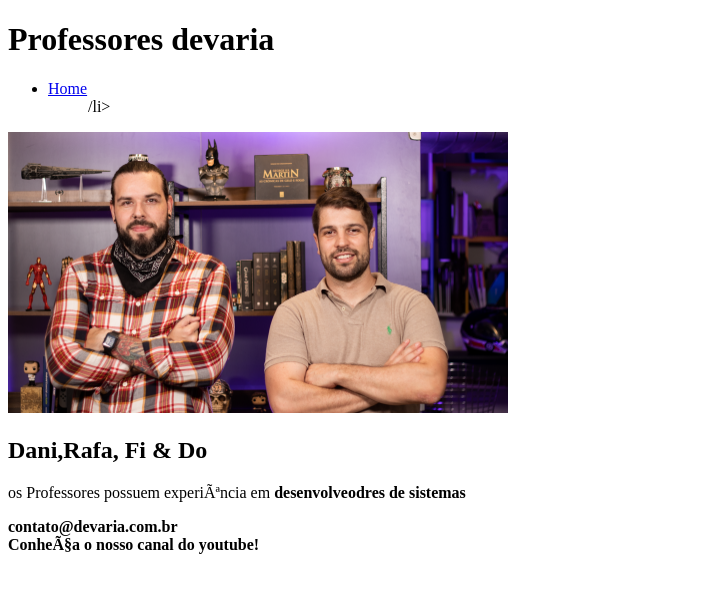
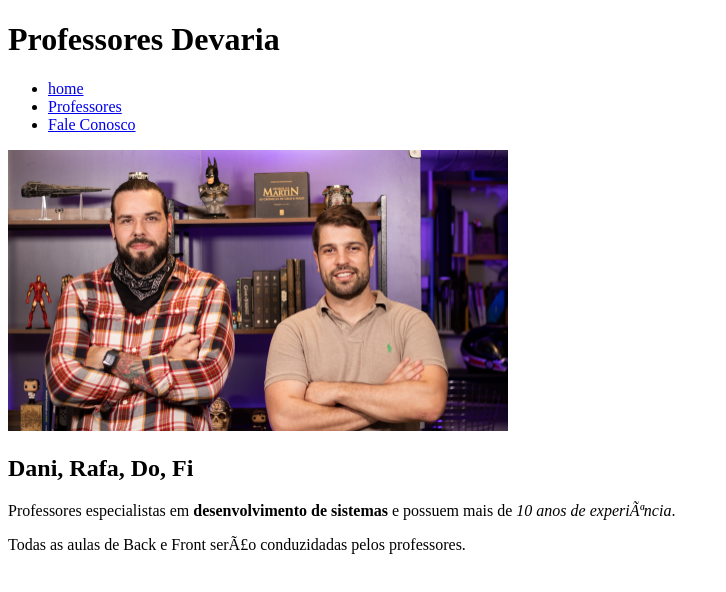
Before and after one commit to AndersonSantosCarioca/DevariaAula_HTML2021, a plain HTML site: page Professores.html in a window 1280 px wide. Shown: the whole page, without its empty margins (0-726 px from the left). Drawn offline with Linux system fonts and the light colour scheme.

Commit message:
Main da página dos professores

```diff
--- a/Professores.html
+++ b/Professores.html
@@ -6,32 +6,30 @@
     </head>
     <body>
         <header>
-            <h1>Professores devaria</h1>
+            <h1>Professores Devaria</h1>
             <nav>
                 <ul>
-                <li><a href="index.html">Home</a></li>
-                <ul><a href="Professores.html"></a>/li>
+                    <li><a href="index.html">home</a></li>
+                    <li><a href="Professores.html">Professores</a></li>
+                    <li><a href="FaleConosco.html">Fale Conosco</a></li>
                 </ul>
             </nav>
         </header>
         <main>
             <section>
                 <div>
-                        <img src="Fotos/fotoprofessores.png" width="500" alt="Professores devaria"/>
+                    <img src="Fotos/fotoprofessores.png"  width= "500" alt="Professores Devaria" />
                 </div>
                 <article>
-                        <h2>Dani,Rafa, Fi & Do</h2>
+                    <h2>Dani, Rafa, Do, Fi </h2>
                     <p>
-                            os Professores possuem experiência em <strong>desenvolveodres de sistemas
+                        Professores especialistas em <strong>desenvolvimento de sistemas</strong> e possuem mais de <em>10 anos de experiência</em>.
+                    </p>
+                    <p>
+                        Todas as aulas de Back e Front serão conduzidadas pelos professores.
                     </p>
                 </article>
             </section>
         </main>
-            <footer>
-                <section>
-                    <span>contato@devaria.com.br</span>  <br />
-                    <span>Conheça o nosso canal do youtube!</span>
-                </section>
-            </footer>
     </body>
 </html>
```
Also changed, not shown: index.html (+1 -1 lines). Lines whose indentation alone changed are shown as unchanged.
